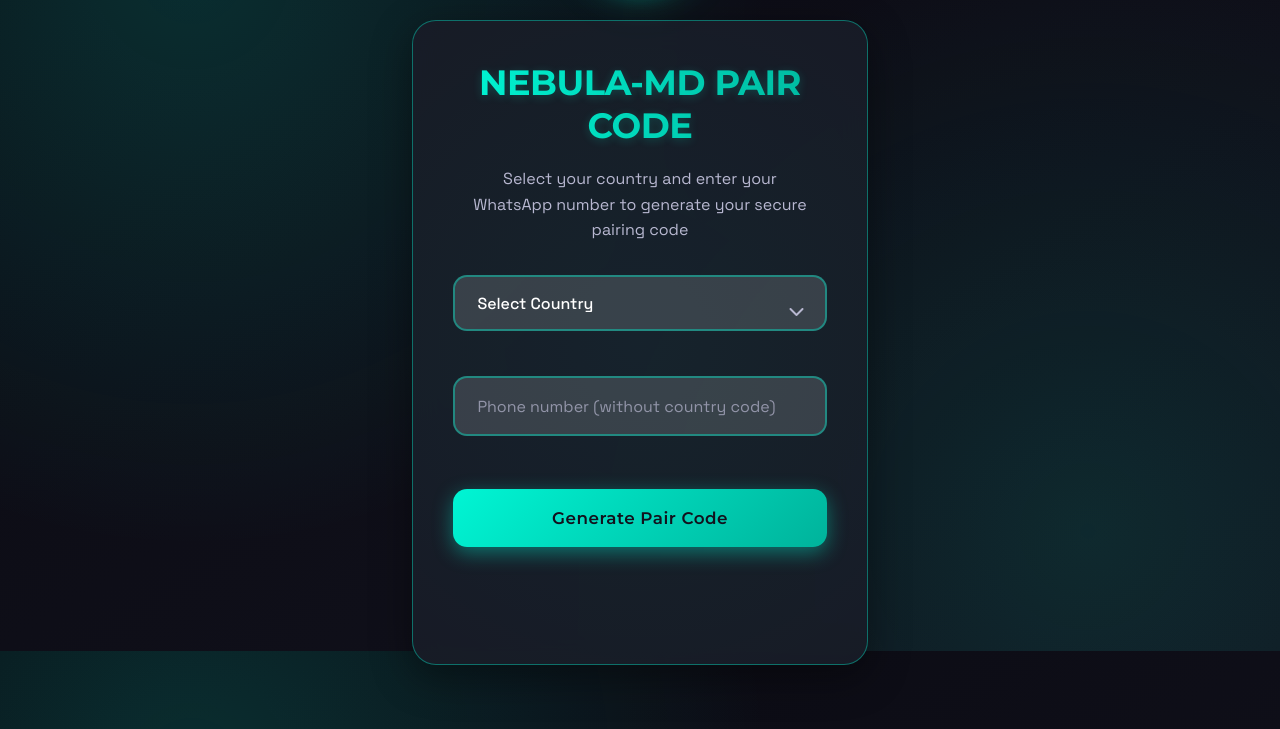
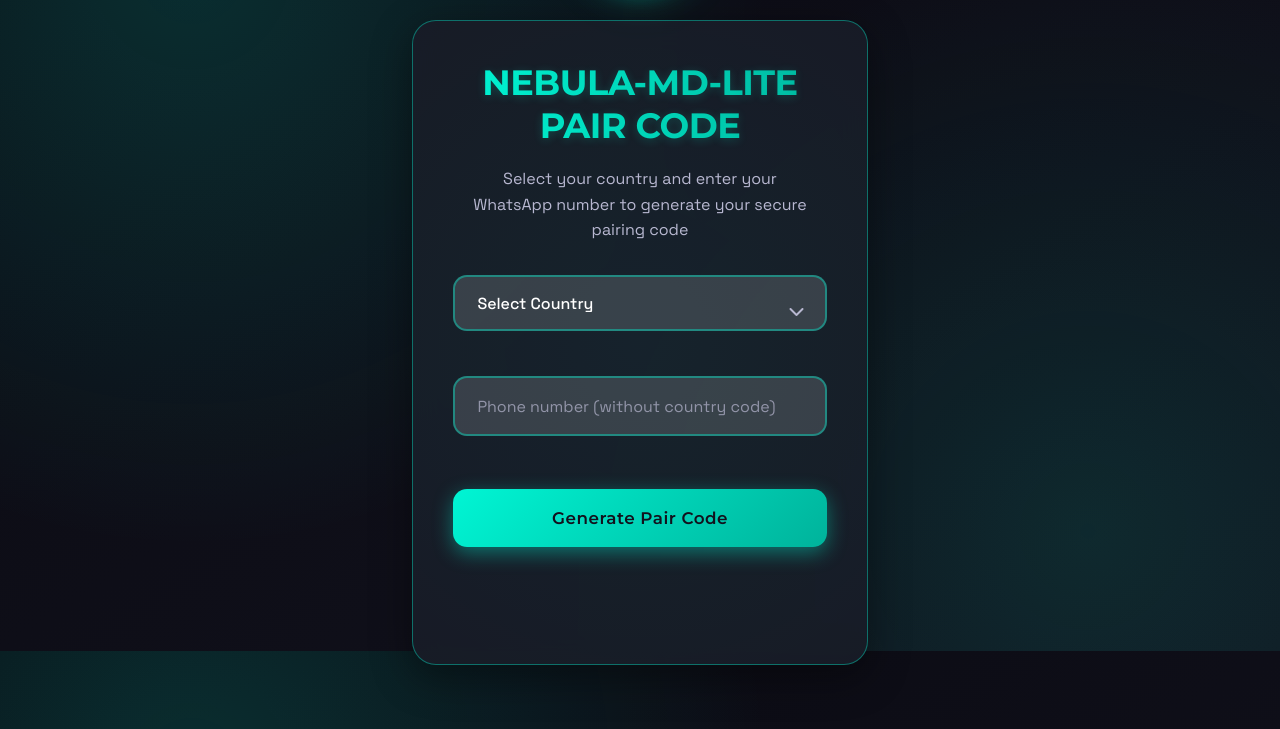
Before and after one commit to ridzcoder01/ideal-journey, a website: page qr.html in a window 1280 px wide. Shown: the part 149-878 px from the top of the page. Drawn offline with nearby package versions, Linux system fonts and the light colour scheme.

Commit message:
Update qr.html

```diff
--- a/qr.html
+++ b/qr.html
@@ -3,7 +3,7 @@
 <head>
   <meta charset="UTF-8">
   <meta name="viewport" content="width=device-width, initial-scale=1.0">
-  <title>NEBULA-MD Premium Pair Code Generator</title>
+  <title>NEBULA-MD-LITE Premium Pair Code Generator</title>
   <link rel="stylesheet" href="https://cdnjs.cloudflare.com/ajax/libs/font-awesome/6.4.0/css/all.min.css">
   <link rel="preconnect" href="https://fonts.googleapis.com">
   <link rel="preconnect" href="https://fonts.gstatic.com" crossorigin>
@@ -484,7 +484,7 @@
     </div>
 
     <div class="card">
-      <h1>NEBULA-MD PAIR CODE</h1>
+      <h1>NEBULA-MD-LITE PAIR CODE</h1>
       <p class="subtitle">Select your country and enter your WhatsApp number to generate your secure pairing code</p>
 
       <div class="input-group">
```
